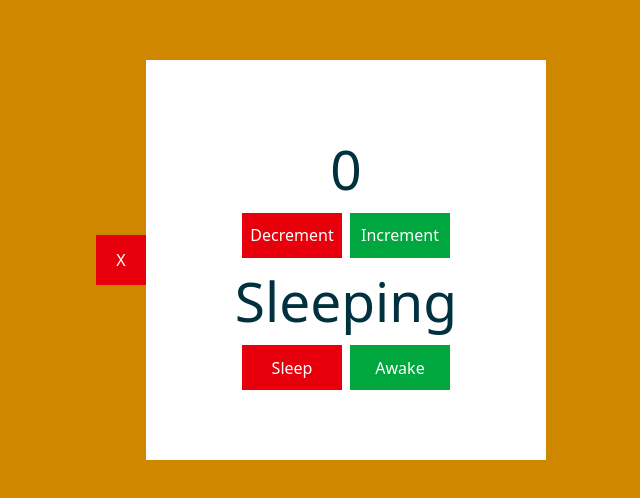
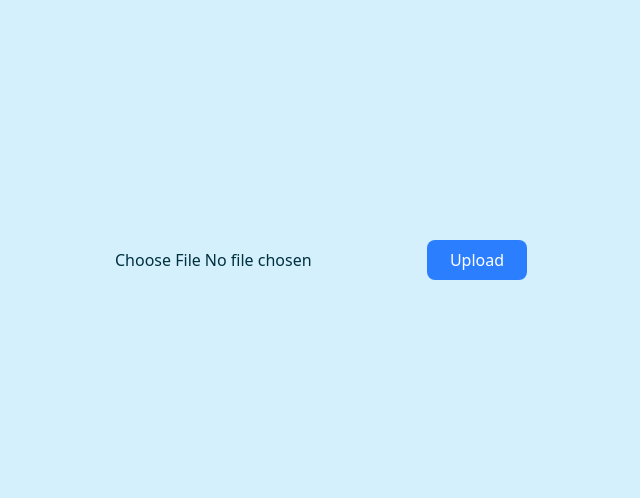
Before and after one commit to DilshanGAM/i-computers-frontend-batch-nine, a React (Vite) app: page /test in a window 1280 px wide. Shown: the part 140-638 px from the top of the page, without its empty margins (319-959 px from the left). Built offline with nearby package versions, Linux system fonts and the light colour scheme.

Commit message:
Day 20✏️

```diff
--- a/package.json
+++ b/package.json
@@ -10,6 +10,7 @@
     "preview": "vite preview"
   },
   "dependencies": {
+    "@supabase/supabase-js": "^2.90.1",
     "@tailwindcss/vite": "^4.1.17",
     "axios": "^1.13.2",
     "react": "^19.2.0",
--- a/src/components/test.jsx
+++ b/src/components/test.jsx
@@ -1,67 +1,36 @@
 import { useState } from "react"
+import uploadFile from "../utils/mediaUpload"
+
 
 export default function Test(){
-	const [count,setCount] =  useState(0)
-	const [status, setStatus] = useState("Sleeping")
-	const [isVisible, setIsVisible] = useState(true)
+
+	const [file , setFile] = useState(null)
 
 
+	async function upload(){
+		try{
+
+			const url = await uploadFile(file)
+			console.log(url)
+
+		}catch(err){
+			console.log(err)
+		}
+	}
+
     return(
-        <div className="w-full h-full bg-yellow-600 flex justify-center items-center">
+        <div className="w-full h-full  flex justify-center items-center">
+
+			<input type="file" onChange={
+				(e)=>{
+					setFile(e.target.files[0])
+				}
+			} />
+			<button onClick={upload} className="w-[100px] h-[40px] bg-blue-500 text-white rounded-lg">
+				Upload
+			</button>
 
 
-
-			<button onClick={
-				()=>{
-					setIsVisible(!isVisible)
-				}
-				// if else
-			} className="w-[50px] h-[50px] bg-red-600 text-white">{isVisible?"X":"O"}</button>
-
-			{/* if */}
-			{isVisible && <div className="w-[400px] h-[400px] bg-white flex justify-center items-center flex-col">
-
-				<h1 className="text-[55px]">{count}</h1>
-
-				<div className="w-full h-[50px] b flex justify-center items-center gap-2">
-
-					<button onClick={
-						()=>{
-							setCount(count - 1)
-						}
-					} className="w-[100px] h-[45px] bg-red-600 text-white">
-						Decrement
-					</button>
-
-					<button onClick={
-						()=>{
-							setCount(count + 1)
-						}
-					} className="w-[100px] h-[45px] bg-green-600 text-white">
-						Increment
-					</button>
-				</div>
-				<h1 className="text-[55px]">{status}</h1>
-
-				<div className="w-full h-[50px] b flex justify-center items-center gap-2">
-
-					<button onClick={
-						()=>{
-							setStatus("Sleeping")
-						}
-					} className="w-[100px] h-[45px] bg-red-600 text-white">
-						Sleep
-					</button>
-
-					<button onClick={
-						()=>{
-							setStatus("Awake")
-						}
-					} className="w-[100px] h-[45px] bg-green-600 text-white">
-						Awake
-					</button>
-				</div>
-			</div>}
 		</div>
     )
 }
--- a/src/pages/admin/adminAddProductPage.jsx
+++ b/src/pages/admin/adminAddProductPage.jsx
@@ -2,6 +2,7 @@ import { useState } from "react";
 import axios from "axios";
 import toast from "react-hot-toast";
 import { useNavigate } from "react-router-dom";
+import uploadFile from "../../utils/mediaUpload";
 
 export default function AdminAddProductPage(){
 
@@ -15,10 +16,12 @@ export default function AdminAddProductPage(){
     const [brand , setBrand] = useState("Standard");
     const [model , setModel] = useState("");
     const [isVisible , setIsVisible] = useState(true);
+    const [files , setFiles] = useState([]);
     const navigate = useNavigate()
 
     async function handleAddProduct(){
         try{
+
 
             const token = localStorage.getItem("token");
 
@@ -27,6 +30,18 @@ export default function AdminAddProductPage(){
                 window.location.href = "/login";
                 return;
             }
+
+            const fileUploadPromises = [];
+
+            for(let i=0 ; i<files.length ; i++){
+
+                fileUploadPromises[i] = uploadFile(files[i])
+
+            }
+
+            const imageURLs = await Promise.all(fileUploadPromises);
+
+
             //"sound,base,audio,bluetooth"
             //altNames.split(",") => ["sound","base","audio","bluetooth"]
             await axios.post( import.meta.env.VITE_API_URL + "/products",{
@@ -36,6 +51,7 @@ export default function AdminAddProductPage(){
                 price : price,
                 labelledPrice: labelledPrice,
                 altNames : altNames.split(","),
+                images: imageURLs,
                 category: category,
                 brand: brand,
                 model: model,
@@ -68,6 +84,10 @@ export default function AdminAddProductPage(){
             <div className="w-full h-[170px] flex flex-col">
                 <label className="font-bold ml-2">Description</label>
                 <textarea value={description} onChange={(e)=>{setDescription(e.target.value)}}  placeholder="Ex: Laptop" className="border-4 border-accent rounded-[10px] h-[100px] p-2 m-2 focus:outline-white"/>
+            </div>
+            <div className="w-full h-[120px] flex flex-col">
+                <label className="font-bold ml-2">Images</label>
+                <input multiple type="file" onChange={(e)=>{setFiles(e.target.files)}} className="border-4 border-accent rounded-[10px] h-[50px] p-2 m-2 focus:outline-white"/>
             </div>
             <div className="w-full h-[120px] flex flex-col">
                 <label className="font-bold ml-2">Alternative Names (Comma Separated)</label>
--- a/src/pages/admin/adminProductsPage.jsx
+++ b/src/pages/admin/adminProductsPage.jsx
@@ -1,7 +1,8 @@
-import { useState } from "react";
+import { useEffect, useState } from "react";
 import { FaPlus } from "react-icons/fa";
 import { Link } from "react-router-dom";
 import getFormattedPrice from "../../utils/price-format";
+import axios from "axios";
 
 const sampleProducts = [
 	{
@@ -82,12 +83,23 @@ const sampleProducts = [
 
 export default function AdminProductsPage() {
 	const [products, setProducts] = useState(sampleProducts);
+	useEffect(() => {
+		const token = localStorage.getItem("token");
+
+		axios
+			.get(import.meta.env.VITE_API_URL + "/products", {
+				headers: {
+					Authorization: "Bearer " + token,
+				},
+			})
+			.then((response) => {
+				setProducts(response.data);
+				console.log(response.data);
+			});
+	}, []);
 
 	return (
 		<div className="w-full h-full overflow-y-scroll ">
-			{/* Container */}
-
-			{/* Header bar */}
 			<div className="flex items-center justify-between gap-3 px-5 py-4 bg-primary/60 border-b border-secondary/10">
 				<div>
 					<h2 className="text-lg font-semibold text-secondary">Products</h2>
@@ -101,12 +113,10 @@ export default function AdminProductsPage() {
 				</span>
 			</div>
 
-			{/* Table */}
-
 			<table className="min-w-[1100px] w-full text-sm relative">
 				<thead className="sticky top-0 z-10 bg-white">
 					<tr className="border-b border-secondary/10">
-						<th className="px-5 py-3 border text-left text-xs font-semibold uppercase tracking-wide text-secondary/70">
+						<th className="px-5 py-3  text-left text-xs font-semibold uppercase tracking-wide text-secondary/70">
 							Product ID
 						</th>
 						<th className="px-5 py-3 text-left text-xs font-semibold uppercase tracking-tight text-secondary/70">
--- /dev/null
+++ b/src/utils/mediaUpload.js
@@ -0,0 +1,35 @@
+import { createClient } from "@supabase/supabase-js"
+const supabaseKey = "eyJhbGciOiJIUzI1NiIsInR5cCI6IkpXVCJ9.eyJpc3MiOiJzdXBhYmFzZSIsInJlZiI6Im9jd3psdm12c2ZmdWlya3Ric3F3Iiwicm9sZSI6ImFub24iLCJpYXQiOjE3Njg1NjcyODUsImV4cCI6MjA4NDE0MzI4NX0.0Khgd3xbbCWRzkvneyimjSkpjOUjqo_mAcZFyEXrWFw"
+const supabaseUrl = "https://ocwzlvmvsffuirktbsqw.supabase.co"
+
+const supabase = createClient(supabaseUrl , supabaseKey)
+
+export default function uploadFile(file){
+    return new Promise(
+        (resolve , reject)=>{
+
+            if(file == null){
+                reject("No file provided")
+                return
+            }
+
+            const timestamp = new Date().getTime()
+            const fileName = timestamp + "-"+file.name
+
+            supabase.storage.from("images").upload(fileName , file , {
+                upsert : false,
+                cacheControl : 3600
+            }).then(
+                ()=>{
+                    const url = supabase.storage.from("images").getPublicUrl(fileName).data.publicUrl
+                    resolve(url)
+                }
+            ).catch(
+                ()=>{
+                    reject("Failed to upload file")
+                }
+            )
+
+        }
+    )
+}
```
Also changed, not shown: src/utils/price-format.js (line endings or trailing spaces), 1 other file (tests, documents, lock files or other folders).
